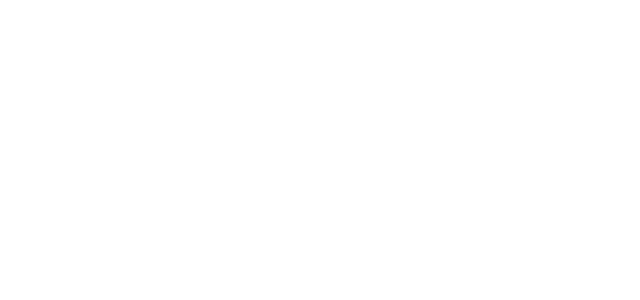
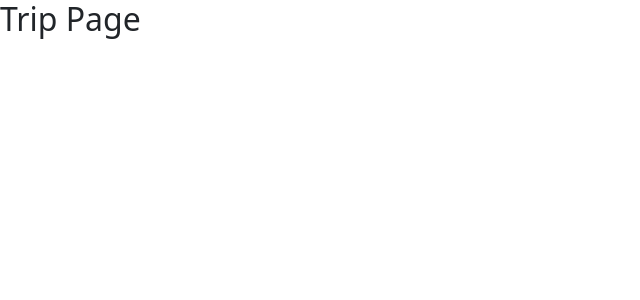
Before and after one commit to 394-w24/MemoryTrails, a React (Vite) app: page /trip in a window 1280 px wide. Before the commit this address had no page. Shown: the top 300 px of the page, without its empty margins (0-640 px from the left). Built offline with nearby package versions, Linux system fonts and the light colour scheme.

Commit message:
Add trip page

```diff
--- a/src/App.jsx
+++ b/src/App.jsx
@@ -1,13 +1,15 @@
 import React from 'react';
 import ReactDOM from "react-dom/client";
 import { BrowserRouter, Routes, Route } from "react-router-dom";
-import Homepage from "./components/Homepage.jsx";
+import HomePage from "./components/HomePage.jsx";
+import TripPage from "./components/TripPage.jsx"
 
 const App = ()  => {
   return (
     <BrowserRouter>
       <Routes>
-        <Route path="/" element={<Homepage />}/>
+        <Route path="/" element={<HomePage />}/>
+        <Route path="/trip" element={<TripPage /> } />
       </Routes>
     </BrowserRouter>
   );
--- a/src/components/Banner.css
+++ b/src/components/Banner.css
@@ -15,6 +15,7 @@
     width: 50px;
     height: auto;
     margin-right: 10px;
+    margin-left: 10px;
   }
 
   .title {
@@ -34,4 +35,5 @@
     font-size: 16px;
     border-radius: 5px;
     cursor: pointer;
+    margin-right: 10px;
   }
--- a/src/components/MapPage.jsx
+++ b/src/components/MapPage.jsx
@@ -1,7 +1,8 @@
 import React from 'react';
 import { MapContainer, TileLayer, Marker, Popup } from 'react-leaflet';
+import { Link } from 'react-router-dom';
 import 'leaflet/dist/leaflet.css';
-import Trip from "./Trip.jsx"
+import Trip from "./TripCard.jsx"
 
 
 const MapPage = () => {
@@ -32,6 +33,9 @@ const MapPage = () => {
         <Marker position={position}>
         <Popup>
             <Trip trip={firstTrip} />
+            <Link to={"/trip"} style={{ display: 'block', marginTop: '10px' }}>
+              View Trip
+            </Link>
           </Popup>
         </Marker>
       </MapContainer>
--- /dev/null
+++ b/src/components/TripPage.jsx
@@ -0,0 +1,12 @@
+import React from 'react';
+
+const TripPage = () => {
+  return (
+    <div>
+      <h2>Trip Page</h2>
+
+    </div>
+  );
+};
+
+export default TripPage;
--- a/src/components/homepage.jsx
+++ b/src/components/homepage.jsx
@@ -1,5 +1,5 @@
 import React from 'react';
-import Trip from "./Trip.jsx"
+import Trip from "./TripCard.jsx"
 import Banner from "./Banner.jsx"
 import MapPage from "./MapPage.jsx"
 
@@ -28,7 +28,7 @@ const firstTrip = {
 }
 
 
-const Homepage = () =>  {
+const HomePage = () =>  {
   return (
   <div >
     <Banner />
@@ -38,4 +38,4 @@ const Homepage = () =>  {
 );
 };
 
-export default Homepage;
+export default HomePage;
```
Also changed, not shown: src/components/TripCard.jsx (renamed from src/components/Trip.jsx).
